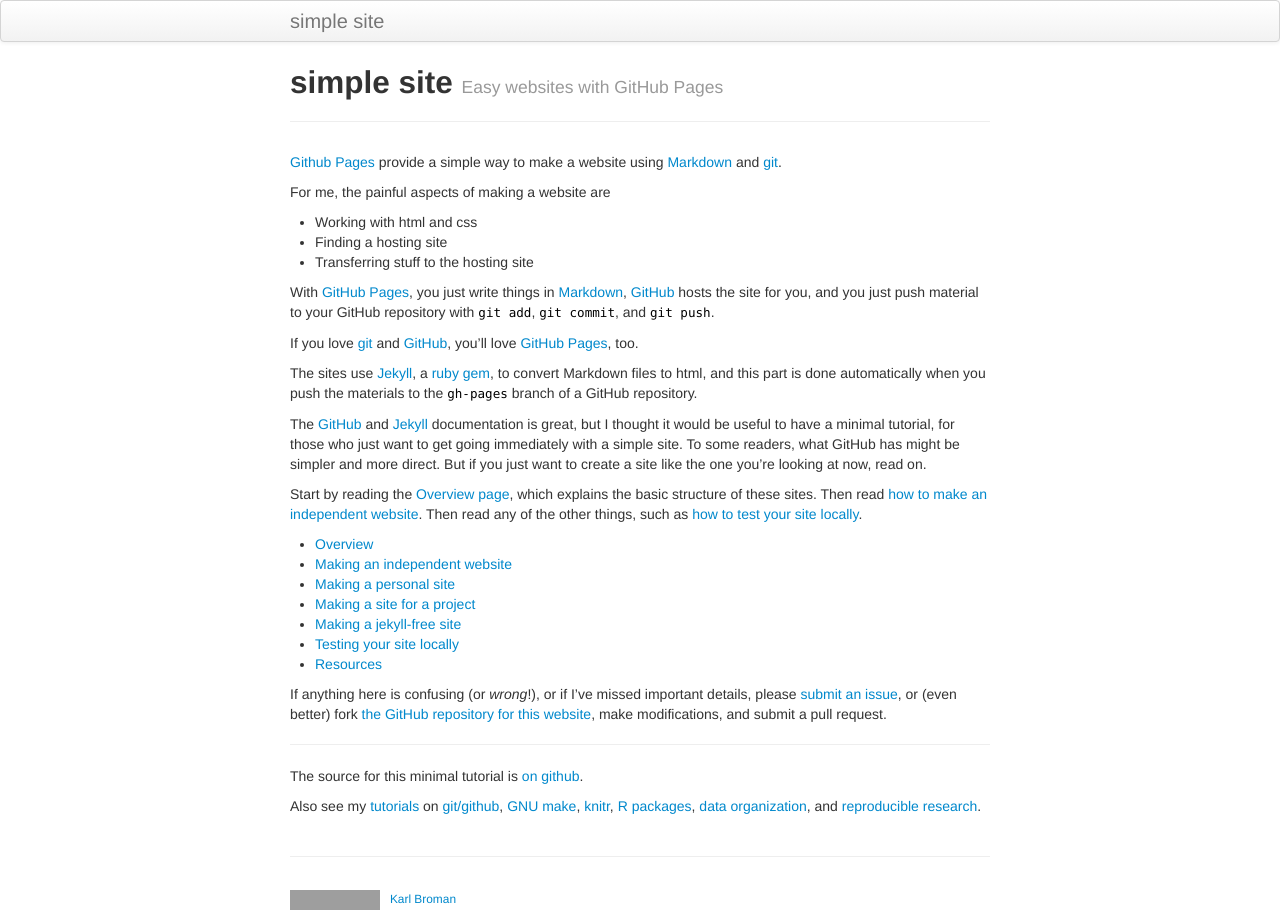
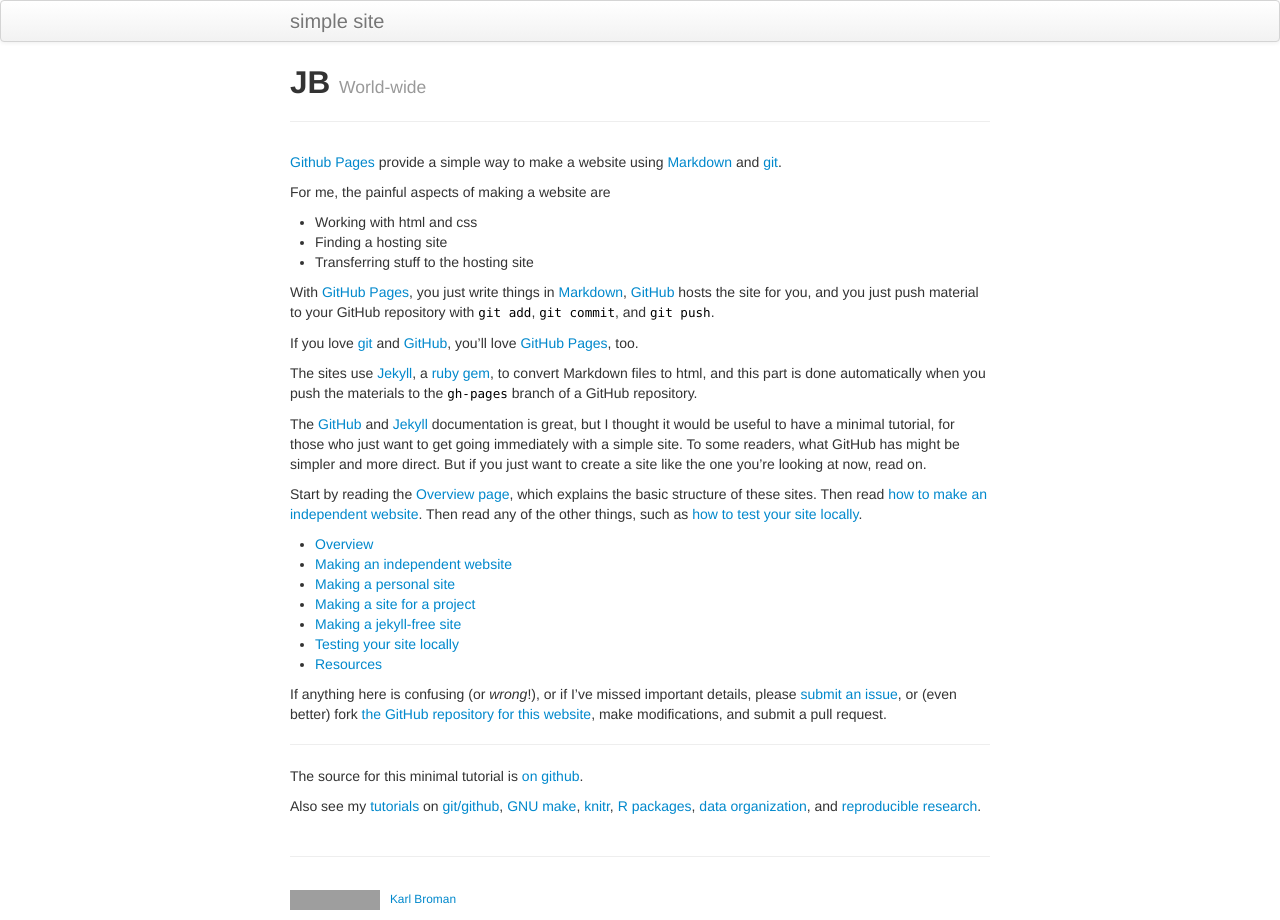
Before and after one commit to BackEndWorldWide/backendworldwide.github.io, a Jekyll site: the page built from index.md, in a window 1280 px wide. Built offline with Jekyll 4.4.1, drawn with Linux system fonts in a browser that asks for light colours; grey boxes are pictures that could not be loaded.

```diff
--- a/index.md
+++ b/index.md
@@ -1,8 +1,8 @@
 ---
 layout: page
-title: simple site
-tagline: Easy websites with GitHub Pages
-description: Minimal tutorial on making a simple website with GitHub Pages
+title: JB
+tagline: World-wide
+description: Under Construstion – Over The Competition
 ---
 
 [Github Pages](https://pages.github.com) provide a simple way to make a
```
